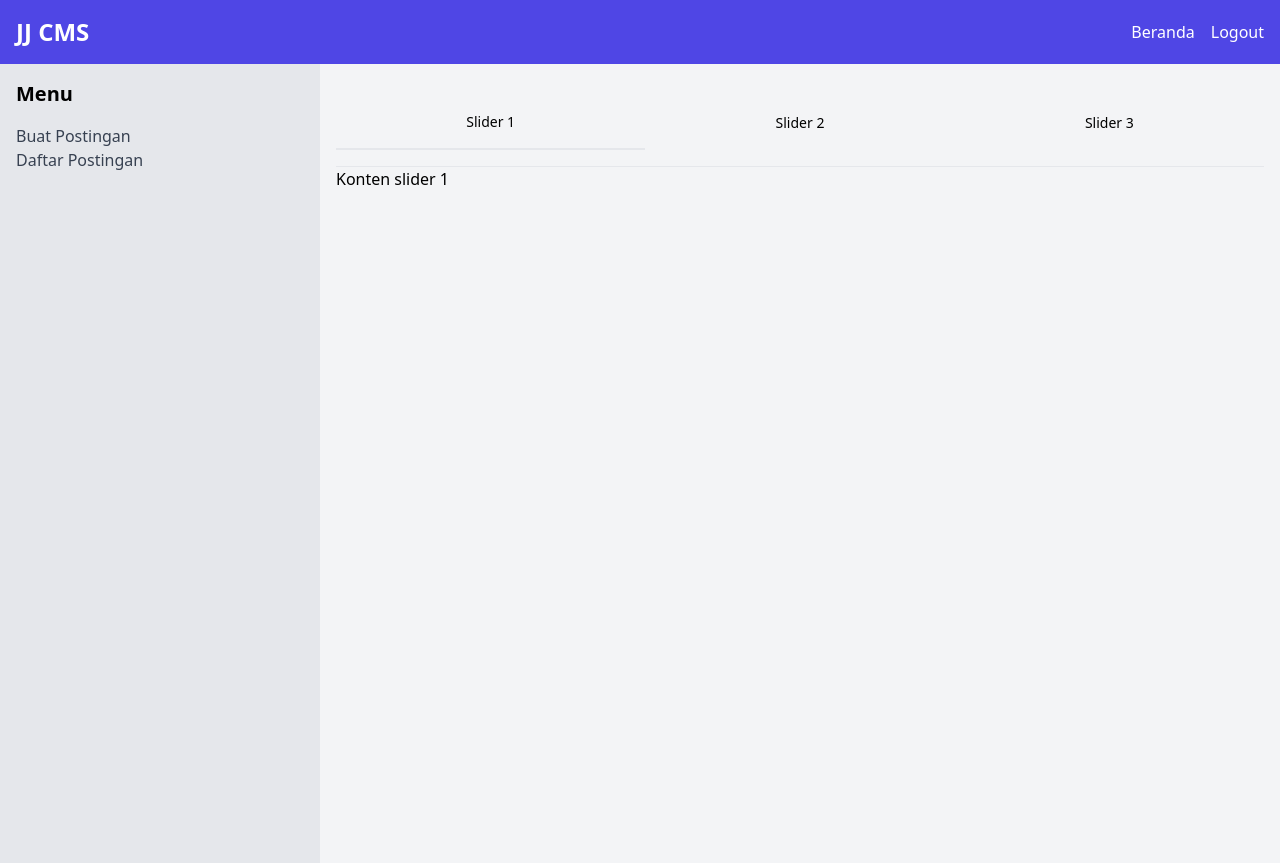
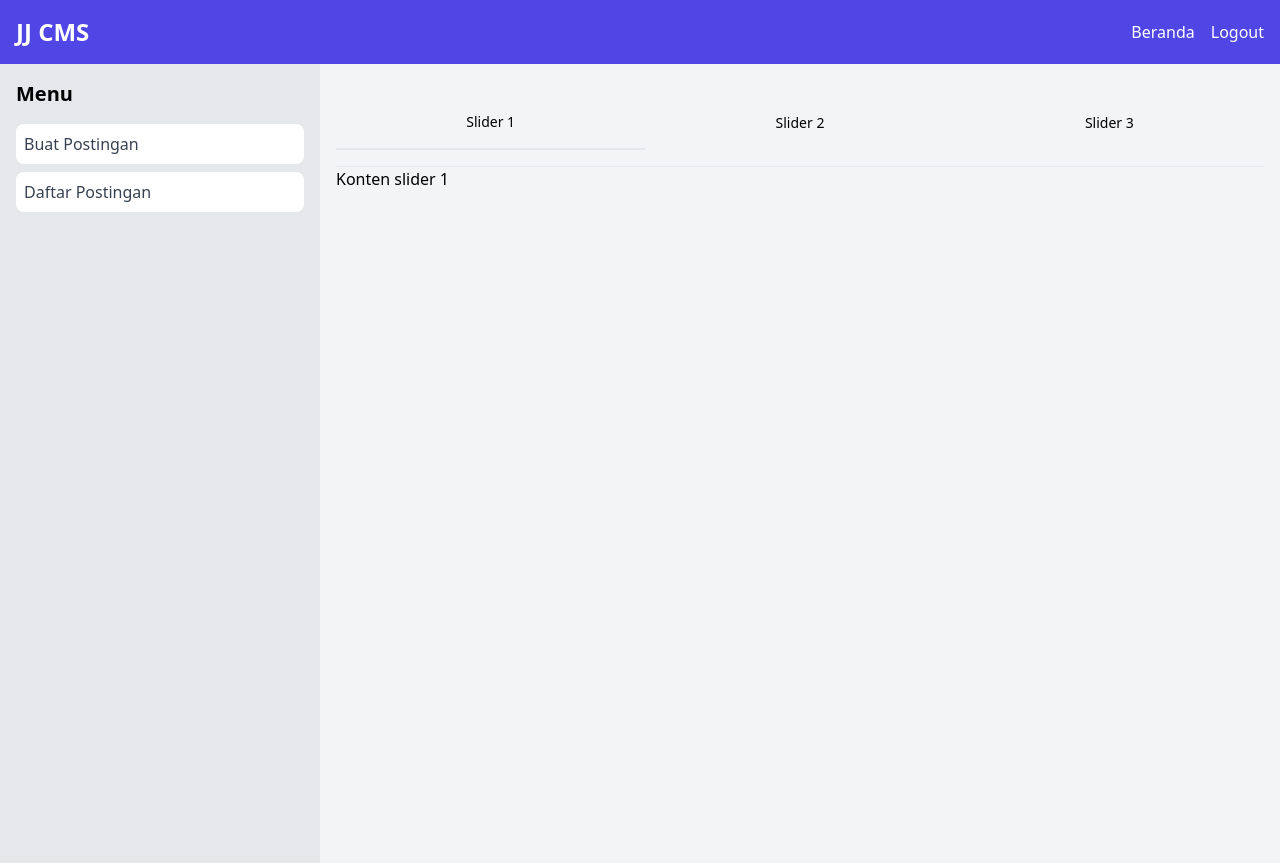
Before and after one commit to thejgdt/NativeCMS, a PHP site: page / in a window 1280 px wide. Shown: the top 863 px of the page. Run offline with PHP 8.4, Linux system fonts and the light colour scheme; the visitor is signed in with stand-in values (Sample User, id 1).

Commit message:
feat: trigger function throughout the box

```diff
--- a/sidebar.php
+++ b/sidebar.php
@@ -1,8 +1,20 @@
 <aside class="bg-gray-200 w-1/4 min-h-screen p-4">
     <h2 class="text-xl font-semibold mb-4">Menu</h2>
     <ul>
-        <li><a href="form_submit_post.php" class="text-gray-700 hover:text-gray-900">Buat Postingan</a></li>
-        <li><a href="show_post.php" class="text-gray-700 hover:text-gray-900">Daftar Postingan</a></li>
+        <li>
+            <a href="form_submit_post.php">
+                <div class="bg-white rounded-lg p-2 mb-2 transition duration-300 ease-in-out hover:bg-gray-100 focus:bg-gray-100">
+                    <p class="text-gray-700 hover:text-gray-900 focus:text-gray-900">Buat Postingan</p>
+                </div>
+            </a>
+        </li>
+        <li>
+            <a href="show_post.php">
+                <div class="bg-white rounded-lg p-2 mb-2 transition duration-300 ease-in-out hover:bg-gray-100 focus:bg-gray-100">
+                    <p class="text-gray-700 hover:text-gray-900 focus:text-gray-900">Daftar Postingan</p>
+                </div>
+            </a>
+        </li>
         <!-- Tambahkan lebih banyak menu sesuai kebutuhan -->
     </ul>
 </aside>
```
